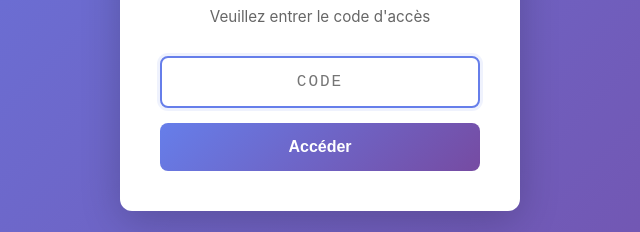
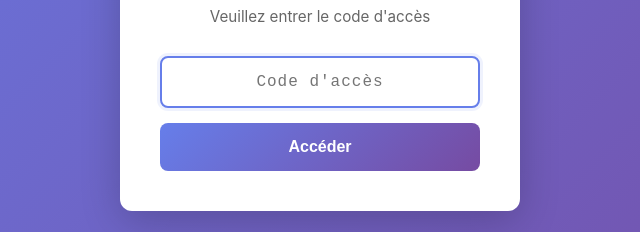
Before and after one commit to antomth971/infos-products, a website: page frontend/login.html in a window 1280 px wide. Shown: the part 393-625 px from the top of the page, 320-960 px from the left. Drawn offline with Linux system fonts and the light colour scheme.

Commit message:
fix password sensible à la casse

```diff
--- a/frontend/login.html
+++ b/frontend/login.html
@@ -49,9 +49,8 @@
             border-radius: 8px;
             font-size: 1rem;
             font-family: monospace;
-            letter-spacing: 2px;
+            letter-spacing: 1px;
             text-align: center;
-            text-transform: uppercase;
             transition: all 0.3s ease;
         }
 
@@ -121,7 +120,7 @@
                     type="text"
                     id="codeInput"
                     class="login-input"
-                    placeholder="CODE"
+                    placeholder="Code d'accès"
                     required
                     autocomplete="off"
                 >
@@ -196,11 +195,6 @@
             errorMessage.textContent = message;
             errorMessage.classList.add('show');
         }
-
-        // Convertir automatiquement en majuscules
-        codeInput.addEventListener('input', (e) => {
-            e.target.value = e.target.value.toUpperCase();
-        });
     </script>
 </body>
 </html>
```
